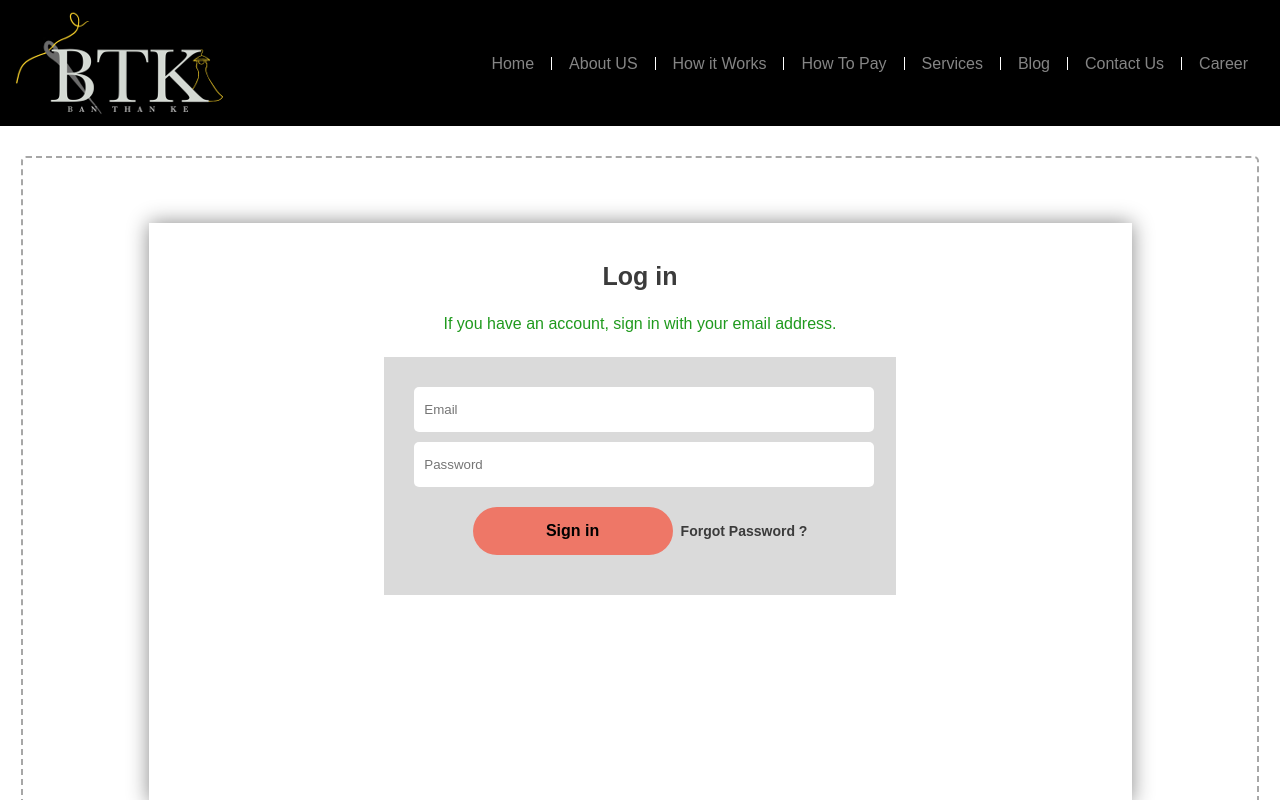
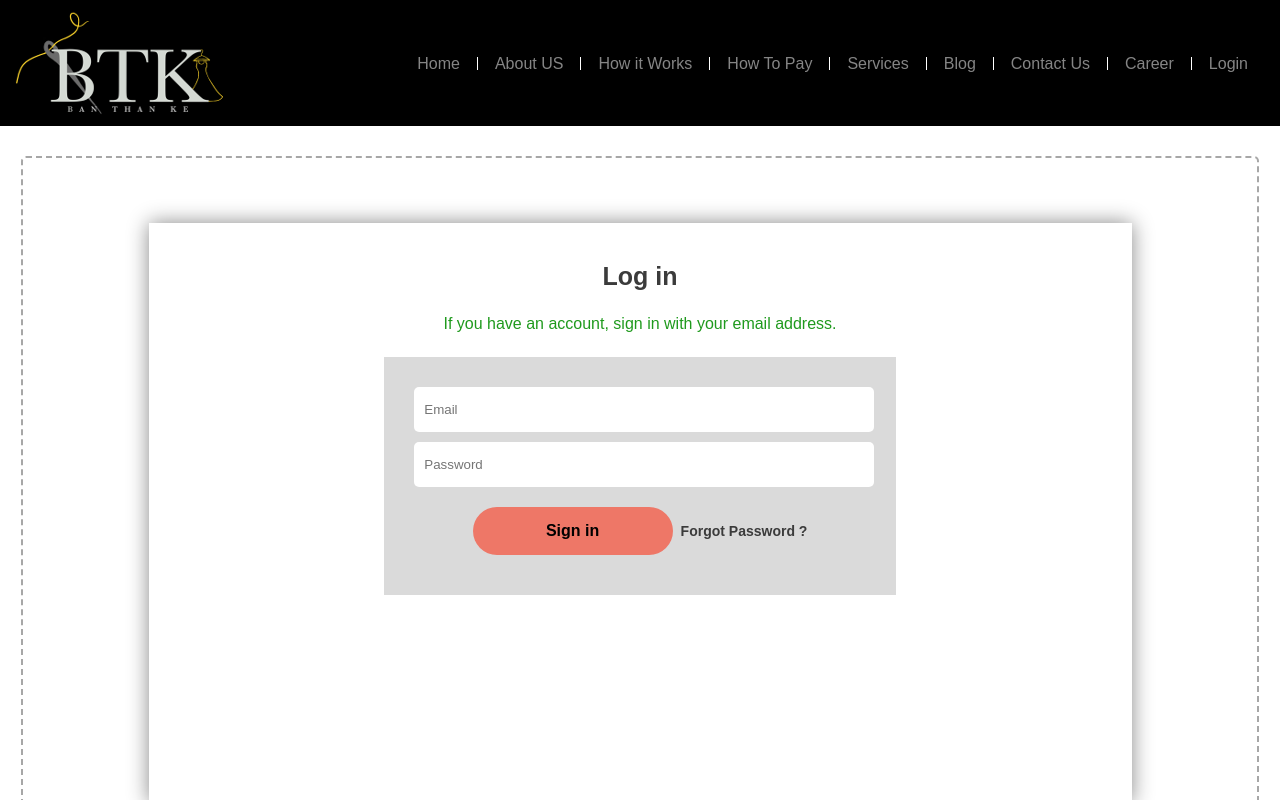
Before and after one commit to Subrata0biswas/stichboho, a React (Create React App) app: page /login in a window 1280 px wide. Shown: the top 800 px of the page. Built offline with nearby package versions, Linux system fonts and the light colour scheme.

Commit message:
login wip

```diff
--- a/src/components/header/header.js
+++ b/src/components/header/header.js
@@ -146,6 +146,20 @@ class Header extends React.Component {
                     Career
                   </span>
                 </li>
+                <li
+                  className={
+                    this.props.props.location.pathname === "/career"
+                      ? "active"
+                      : null
+                  }
+                >
+                  <span
+                    className="span-cursor"
+                    onClick={() => this.onClickRedirect("/login")}
+                  >
+                    Login
+                  </span>
+                </li>
               </ul>
             </div>
           </div>
--- a/src/screens/login/login.js
+++ b/src/screens/login/login.js
@@ -1,82 +1,19 @@
 import React from "react";
 
 // import component
-import Toast from "../../components/toastMessage/toast";
+import LoginComponent from "./loginComponent";
 
 class Login extends React.Component {
   constructor(props) {
     super(props);
-    this.state = {
-      email: "",
-      password: "",
-    };
+    this.state = {};
   }
 
-  //   onChange input update state
-  onHandelChange = (evt) => {
-    this.setState({
-      [evt.target.name]: evt.target.value,
-    });
-  };
-
-  onLogin = () => {
-    const { email, password } = this.state;
-    const emailValidator = /^\w+([\D.-]?\w+)*@\w+([.-]?\w+)*(\.\w{2,3})+$/;
-    if (email.trim().length <= 0 || emailValidator.test(email) !== true) {
-      alert("enter your valid email address.");
-    } else if (password.trim().length <= 0) {
-      alert("enter password");
-    } else {
-    }
-  };
-
   render() {
-    const { email, password } = this.state;
-    console.log("email", email);
-    console.log("pwd", password);
     return (
       <main>
         <div class="main-border">
-          <div class="contact-container cms-con">
-            <h2 class="title">Log in</h2>
-            <div class="msg">
-              If you have an account, sign in with your email address.
-            </div>
-            <div class="contact-frm-outer login-outer">
-              <form action="#">
-                <ul>
-                  <li>
-                    <input
-                      type="email"
-                      id="#"
-                      name="email"
-                      placeholder="Email"
-                      value={email}
-                      onChange={(evt) => this.onHandelChange(evt)}
-                    />
-                  </li>
-                  <li>
-                    <input
-                      type="password"
-                      id="#"
-                      name="password"
-                      placeholder="Password"
-                      value={password}
-                      onChange={(evt) => this.onHandelChange(evt)}
-                    />
-                  </li>
-                  <li class="submit-outer">
-                    <input
-                      type="submit"
-                      value="Sign in"
-                      onClick={() => this.onLogin()}
-                    />
-                    <span class="forgot-password">Forgot Password ?</span>
-                  </li>
-                </ul>
-              </form>
-            </div>
-          </div>
+          <LoginComponent />
         </div>
       </main>
     );
--- /dev/null
+++ b/src/screens/login/loginComponent.js
@@ -0,0 +1,80 @@
+import React from "react";
+
+// import component
+
+class LoginComponent extends React.Component {
+  constructor(props) {
+    super(props);
+    this.state = {
+      email: "",
+      password: "",
+    };
+  }
+
+  //   onChange input update state
+  onHandelChange = (evt) => {
+    this.setState({
+      [evt.target.name]: evt.target.value,
+    });
+  };
+
+  onLogin = () => {
+    const { email, password } = this.state;
+    const emailValidator = /^\w+([\D.-]?\w+)*@\w+([.-]?\w+)*(\.\w{2,3})+$/;
+    if (email.trim().length <= 0 || emailValidator.test(email) !== true) {
+      alert("enter your valid email address.");
+    } else if (password.trim().length <= 0) {
+      alert("enter password");
+    } else {
+    }
+  };
+
+  render() {
+    const { email, password } = this.state;
+    return (
+      <div class="contact-container cms-con">
+        <h2 class="title">Log in</h2>
+        <div class="msg">
+          If you have an account, sign in with your email address.
+        </div>
+        <div class="contact-frm-outer login-outer">
+          <form action="#">
+            <ul>
+              <li>
+                <input
+                  type="email"
+                  id="#"
+                  name="email"
+                  placeholder="Email"
+                  value={email}
+                  onChange={(evt) => this.onHandelChange(evt)}
+                  style={{ zIndex: 1 }}
+                />
+              </li>
+              <li>
+                <input
+                  type="password"
+                  id="#"
+                  name="password"
+                  placeholder="Password"
+                  value={password}
+                  onChange={(evt) => this.onHandelChange(evt)}
+                />
+              </li>
+              <li class="submit-outer">
+                <input
+                  type="submit"
+                  value="Sign in"
+                  onClick={() => this.onLogin()}
+                />
+                <span class="forgot-password">Forgot Password ?</span>
+              </li>
+            </ul>
+          </form>
+        </div>
+      </div>
+    );
+  }
+}
+
+export default LoginComponent;
```
